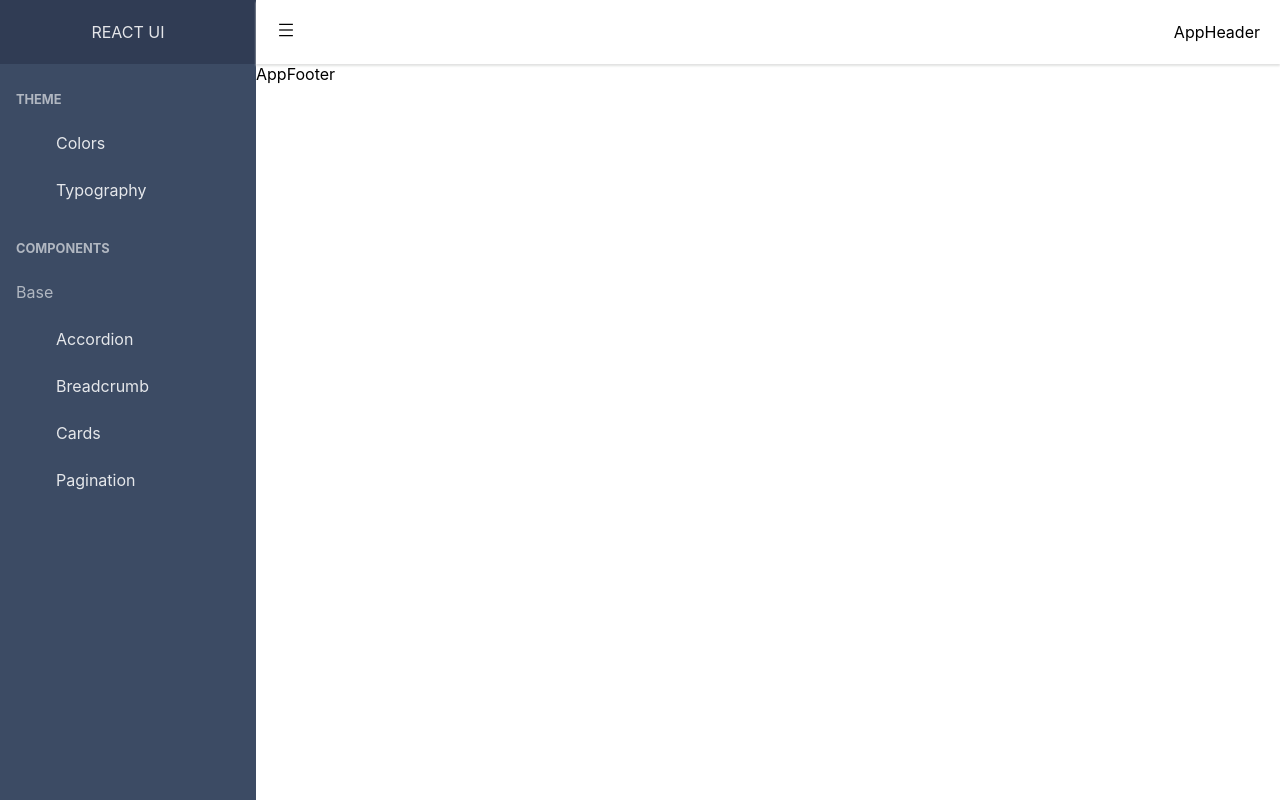
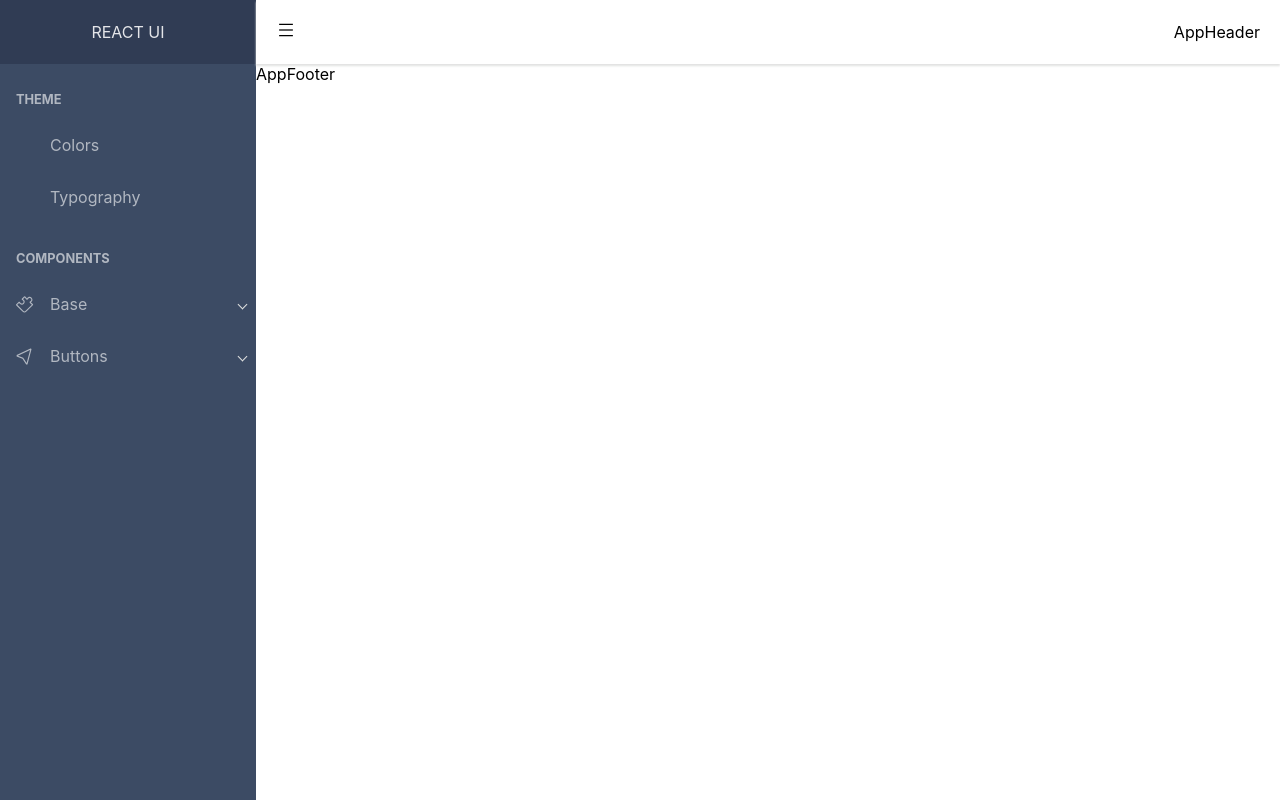
Before and after one commit to trungdunghbvn/react-admin-template, a React (Create React App) app: page /login in a window 1280 px wide. Both pictures are taken after a click on the button "LOGIN". Built offline with nearby package versions, Linux system fonts and the light colour scheme.

Commit message:
edit icon navigation

```diff
--- a/src/_nav.js
+++ b/src/_nav.js
@@ -1,3 +1,8 @@
+import React from 'react';
+
+import { ReactComponent as BaseIcon } from './layout/component/sidebar/icons/base.svg';
+import { ReactComponent as ButtonIcon } from './layout/component/sidebar/icons/buttons.svg';
+
 const _nav = [
   {
     type: 'title',
@@ -18,6 +23,30 @@ const _nav = [
   {
     type: 'group',
     label: 'Base',
+    icon: <BaseIcon />,
+    items: [
+      {
+        label: 'Accordion',
+        to: '/base/accordion',
+      },
+      {
+        label: 'Breadcrumb',
+        to: '/base/breadcrumbs',
+      },
+      {
+        label: 'Cards',
+        to: '/base/cards',
+      },
+      {
+        label: 'Pagination',
+        to: '/base/paginations',
+      },
+    ],
+  },
+  {
+    type: 'group',
+    label: 'Buttons',
+    icon: <ButtonIcon />,
     items: [
       {
         label: 'Accordion',
--- a/src/layout/component/sidebar/AppSidebarNav.js
+++ b/src/layout/component/sidebar/AppSidebarNav.js
@@ -1,14 +1,22 @@
+/* eslint-disable jsx-a11y/click-events-have-key-events */
+/* eslint-disable jsx-a11y/no-static-element-interactions */
 /* eslint-disable react/jsx-props-no-spreading */
 /* eslint-disable react/jsx-no-useless-fragment */
-import React from 'react';
+import React, { useState } from 'react';
 import { Link } from 'react-router-dom';
+import { classNames } from '../../../utilities/css';
 
 export default function AppSidebarNav({ items }) {
+  const [showItems, setShowItems] = useState(-1);
 
   const navItem = (item, index) => {
     const { label, to } = item;
     if (item.type === 'title') {
-      return <div key={index} className="NavTitle">{label}</div>;
+      return (
+        <div key={index} className="NavTitle">
+          {label}
+        </div>
+      );
     }
     return (
       <div key={index} className="NavItem">
@@ -17,13 +25,24 @@ export default function AppSidebarNav({ items }) {
     );
   };
 
+  const changeShowItems = index => {
+    setShowItems(showItems === index ? -1 : index);
+  };
+
+  const groupItemClass = index => classNames('NavGroup', index === showItems && 'NavGroup--active');
+
   const navGroup = (item, idx) => (
-    <React.Fragment key={idx} >
-      <div className="NavItem NavGroup">{item.label}</div>
-      {item.items?.map((subItem, index) =>
-        subItem.items ? navGroup(subItem, index) : navItem(subItem, index),
-      )}
-    </React.Fragment>
+    <div className={groupItemClass(idx)} key={idx}>
+      <div className="NavItem NavItem--toggle" onClick={() => changeShowItems(idx)}>
+        {item.icon && <div className='Navicon'>{item.icon}</div>}
+        {item.label}
+      </div>
+      <div className="NavGroup__Item">
+        {item.items?.map((subItem, index) =>
+          subItem.items ? navGroup(subItem, index) : navItem(subItem, index),
+        )}
+      </div>
+    </div>
   );
 
   return (
--- a/src/layout/component/sidebar/Sidebar.scss
+++ b/src/layout/component/sidebar/Sidebar.scss
@@ -41,20 +41,59 @@
         .NavItem {
             display: flex;
             align-items: center;
-            padding: 0.8445rem 1rem;
+            padding-left: 50px;
+            padding-right: 10px;
+            height: 52px;
             color: hsla(0, 0%, 100%, 0.6);
             text-decoration: none;
             white-space: nowrap;
             background: transparent;
             background: var(--cui-sidebar-nav-link-bg, transparent);
             a {
-                padding-left: 40px;
-                color: hsla(0, 0%, 100%, 0.87);
+                color: hsla(0, 0%, 100%, 0.6);
                 text-decoration: none;
+            }
+            &--toggle {
+                &::after {
+                    display: block;
+                    flex: 0 1 6px;
+                    height: 6px;
+                    content: "";
+                    transition: transform 0.15s;
+                    border: solid #e1e2e1;
+                    border-width: 0 1px 1px 0;
+                    display: inline-block;
+                    transform: rotate(45deg);
+                    -webkit-transform: rotate(45deg);
+                    margin-left: auto;
+                }
             }
         }
         .NavGroup {
             cursor: pointer;
+            .Navicon {
+                position: relative;
+                svg {
+                    position: absolute;
+                    left: -35px;
+                    top: -9px;
+                    width: 19px;
+                    height: 18px;
+                }
+            }
+            .NavGroup__Item {
+                display: none;
+            }
+            &--active {
+                .NavGroup__Item {
+                    display: block;
+                }
+                .NavItem--toggle {
+                    &::after {
+                        transform: rotate(225deg);
+                    }
+                }
+            }
         }
     }
 }
```
Also changed, not shown: src/layout/component/sidebar/icons/base.svg (added), src/layout/component/sidebar/icons/buttons.svg (added).
